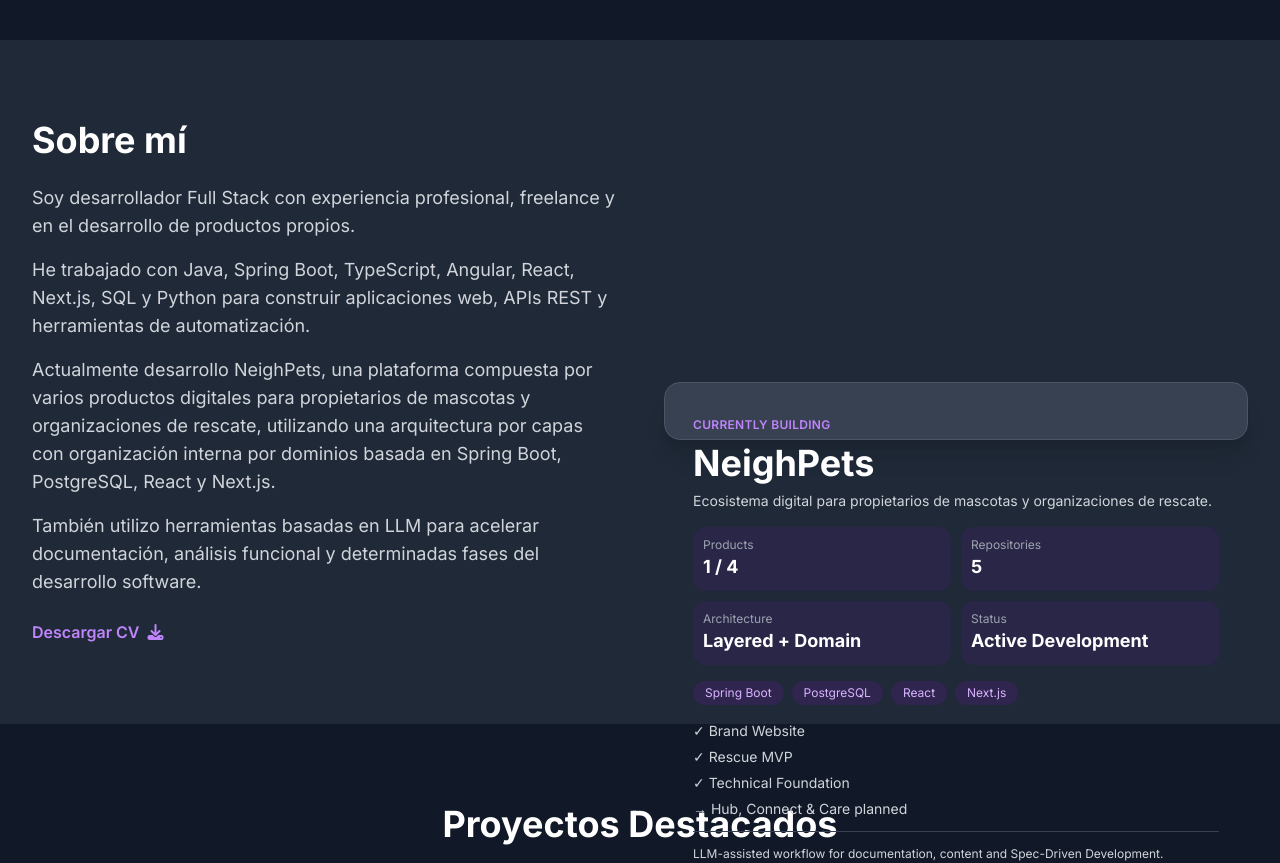
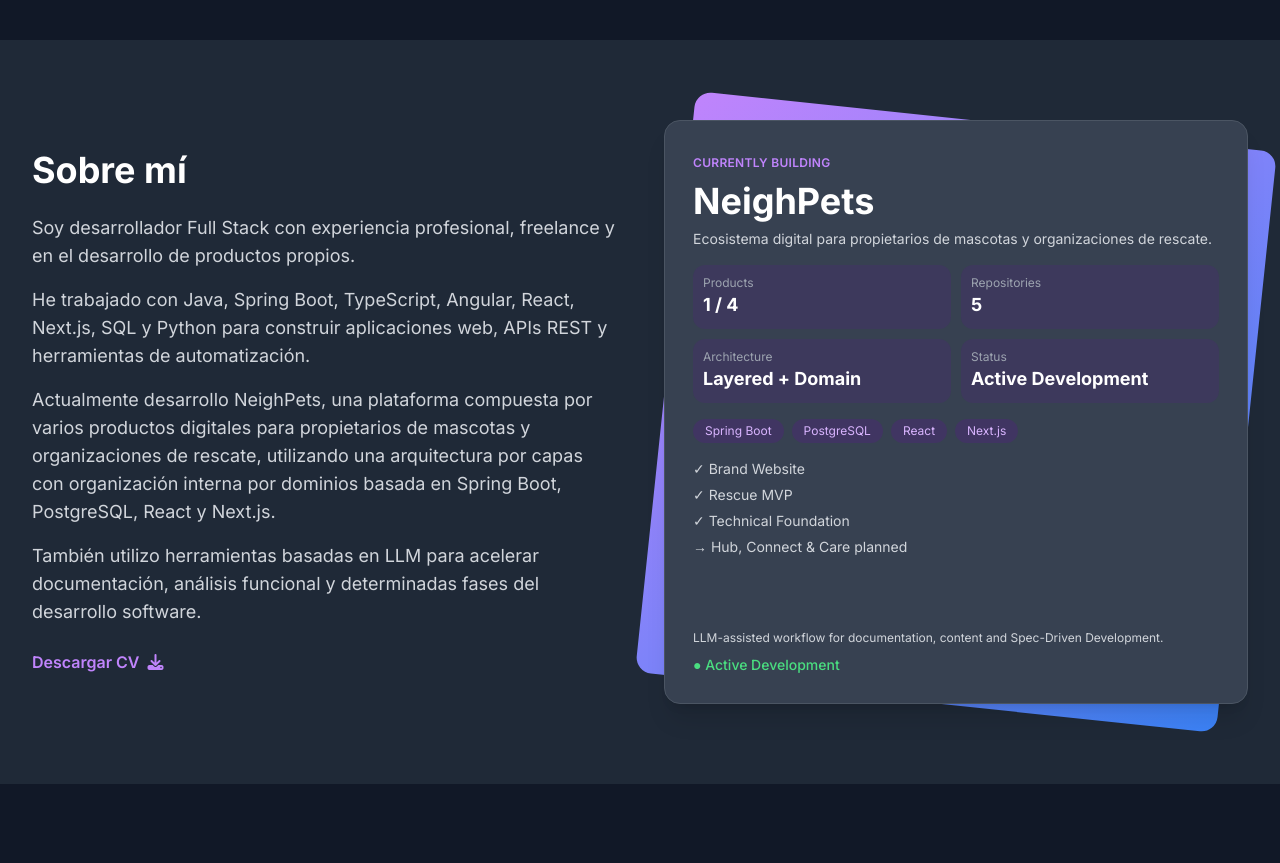
Before and after one commit to pbbaque/portfolio, a Next.js app: page / in a window 1280 px wide. Shown: the part 760-1623 px from the top of the page. Built offline with nearby package versions, Linux system fonts and the light colour scheme.

Commit message:
Preserve desktop NeighPets layout while fixing mobile

```diff
--- a/app/page.jsx
+++ b/app/page.jsx
@@ -137,7 +137,7 @@ export default function Home() {
               </a>
             </div>
 
-            <div className="relative min-h-[720px] sm:min-h-[680px] md:min-h-0">
+            <div className="relative min-h-[720px] sm:min-h-[680px] md:min-h-0 md:aspect-square">
               <div className="absolute inset-0 bg-gradient-to-br from-purple-400 to-blue-500 rounded-2xl transform rotate-2 md:rotate-6"></div>
 
               <div className="absolute inset-0 bg-white dark:bg-gray-700 border border-transparent dark:border-gray-600 rounded-2xl p-6 lg:p-7 flex flex-col justify-between shadow-xl">
```
